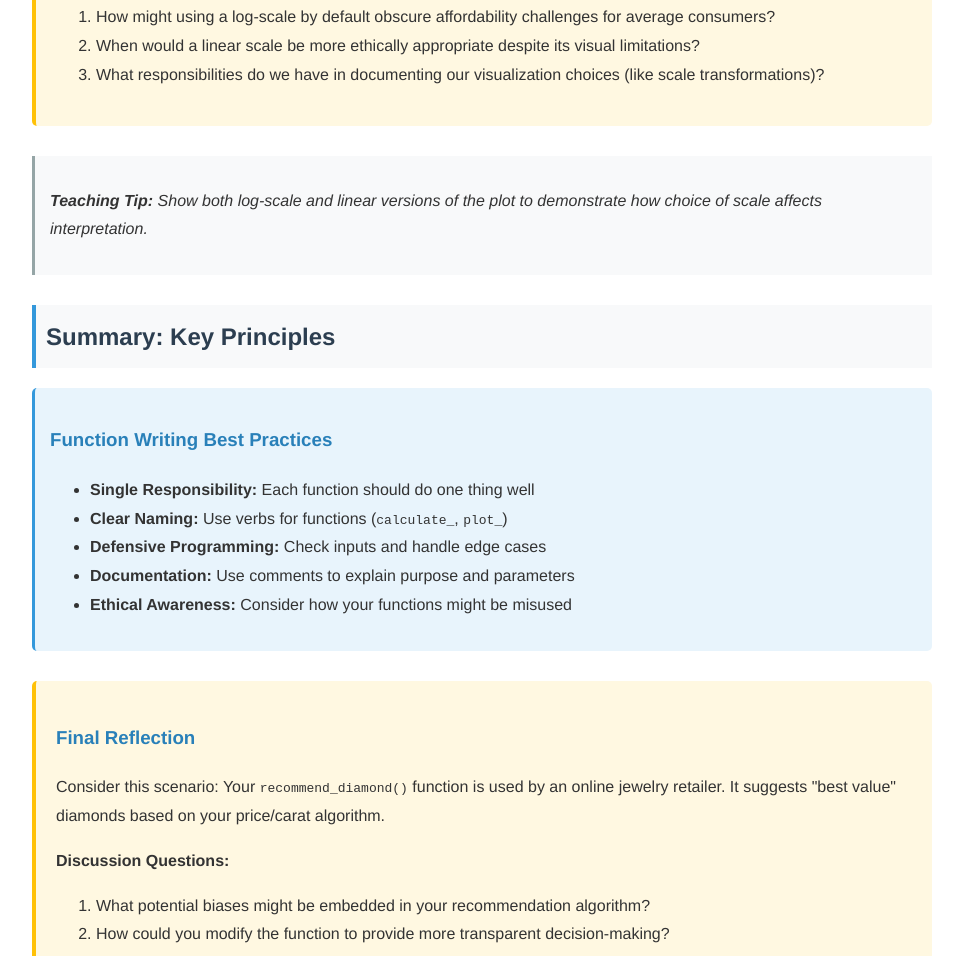
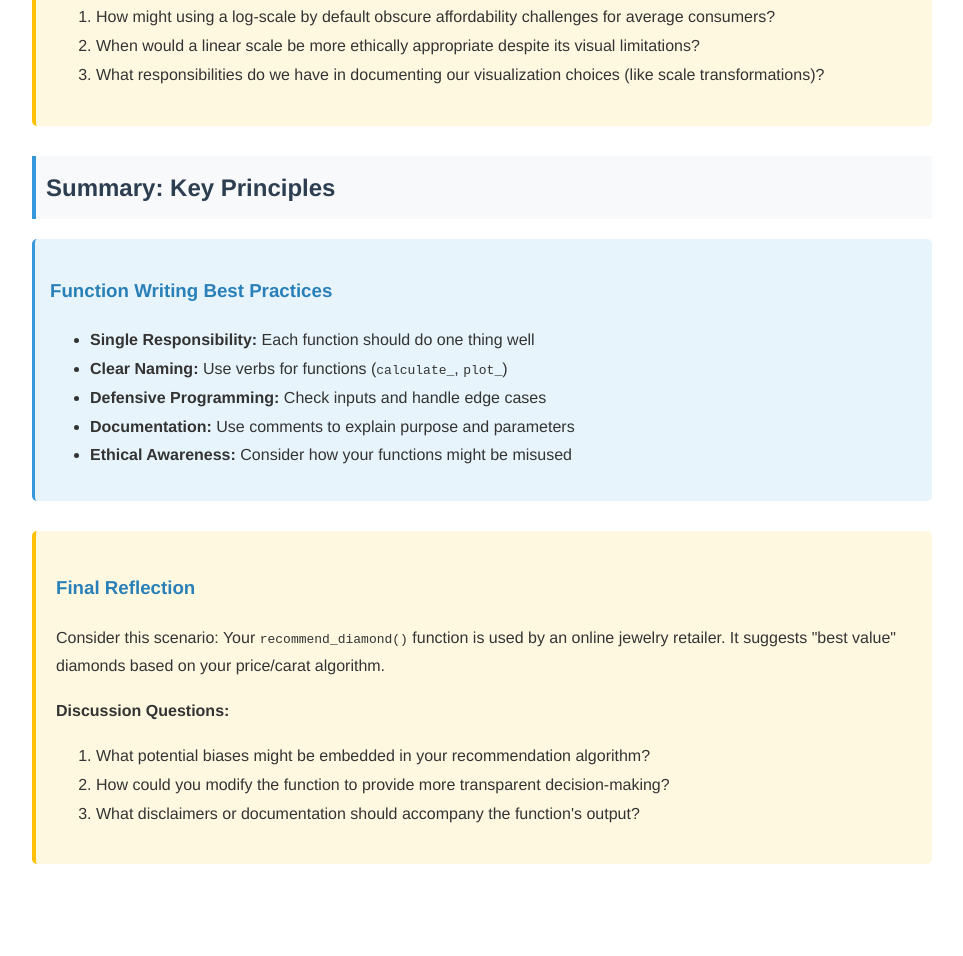
Before and after one commit to jitendraskota/Functions-in-R, a plain HTML site: page index.html in a window 1280 px wide. Shown: the part 4364-5320 px from the top of the page, without its empty margins (158-1121 px from the left). After the commit the page ends 5283 px from the top, so only its background shows below. Drawn offline with Linux system fonts and the light colour scheme.

Commit message:
Update index.html

```diff
--- a/index.html
+++ b/index.html
@@ -248,10 +248,6 @@ plot_price_distribution(diamonds, log_scale = TRUE, highlight_cut = "Ideal")</co
         </ol>
     </div>
 
-    <div class="note">
-        <p><strong>Teaching Tip:</strong> Show both log-scale and linear versions of the plot to demonstrate how choice of scale affects interpretation.</p>
-    </div>
-
     <h2>Summary: Key Principles</h2>
     <div class="concept-box">
         <h3>Function Writing Best Practices</h3>
```
